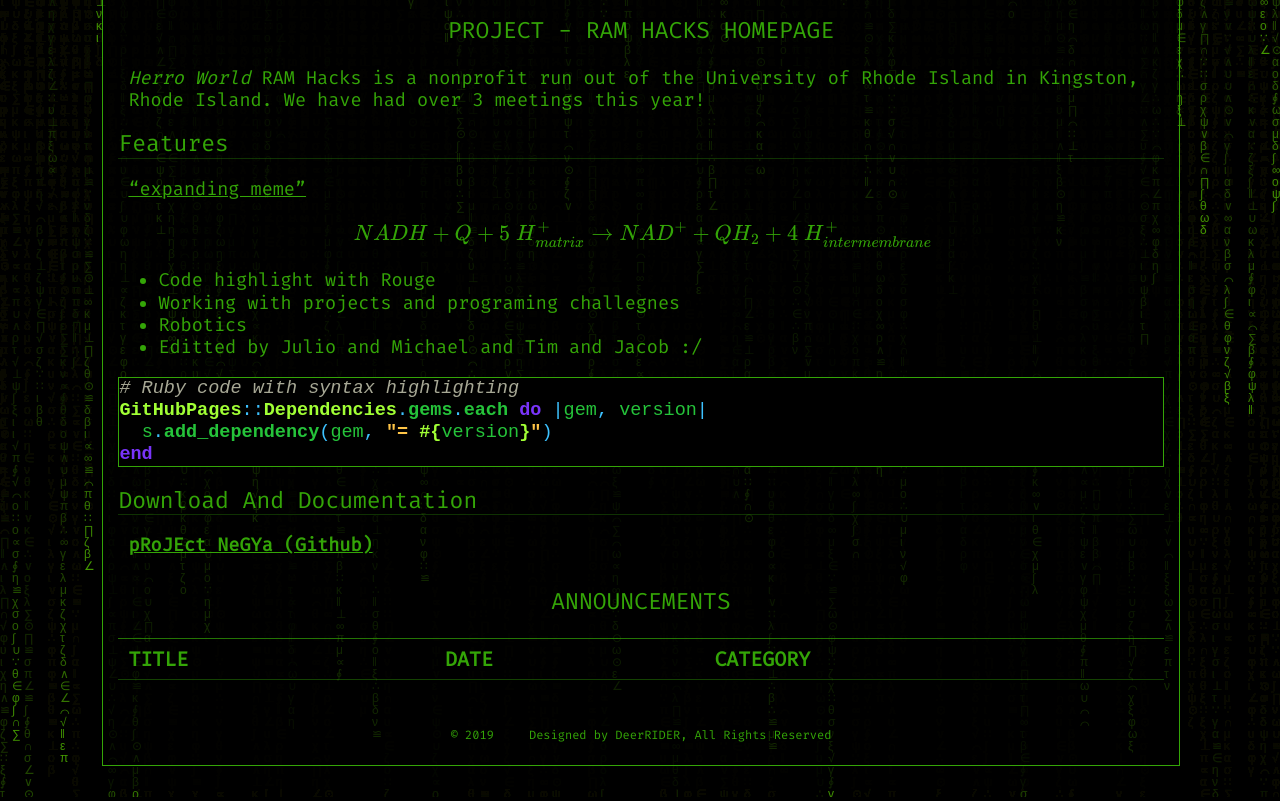
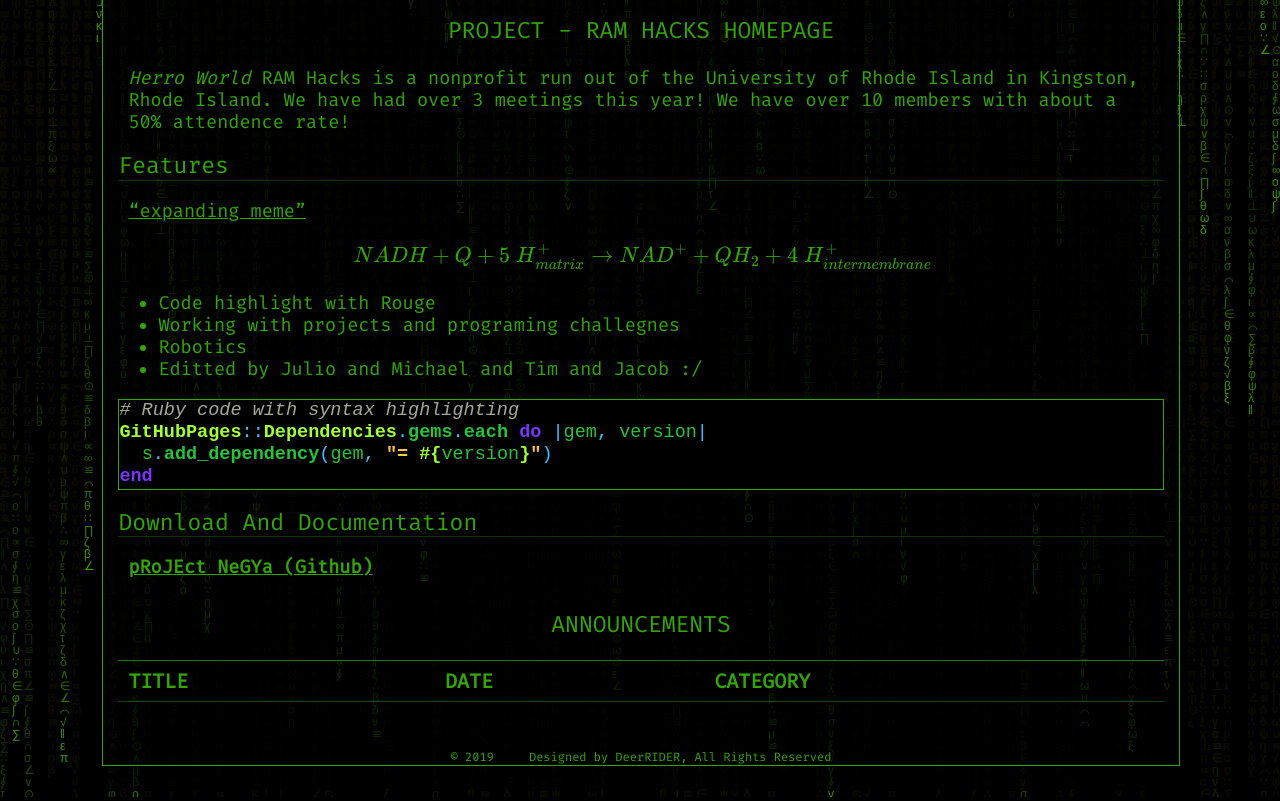
Before and after one commit to ramhacks/ramhacks.github.io, a Jekyll site: the page built from pages/index.md, in a window 1280 px wide. Shown: the part 398-1199 px from the top of the page. Built offline with Jekyll 4.4.1, drawn with Linux system fonts in a browser that asks for light colours; formulas are drawn with MathJax 3.

Commit message:
Update index.md

```diff
--- a/pages/index.md
+++ b/pages/index.md
@@ -13,7 +13,7 @@
 <img src="https://i.pinimg.com/originals/af/5e/c1/af5ec12b1a96848d9e99487e1c18ad9e.jpg">
 # PROJECT - RAM HACKS HOMEPAGE
 *Herro World*
-RAM Hacks is a nonprofit run out of the University of Rhode Island in Kingston, Rhode Island. We have had over 3 meetings this year!
+RAM Hacks is a nonprofit run out of the University of Rhode Island in Kingston, Rhode Island. We have had over 3 meetings this year! We have over 10 members with about a 50% attendence rate!
 ##  Features
 
 <a href = "https://drive.google.com/file/d/1tmve0uCf0T2ayfg01IcHxJUOEBNJpo_b/view?usp=sharing)"> "expanding meme" </a>
```
